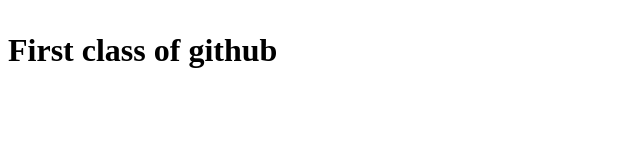
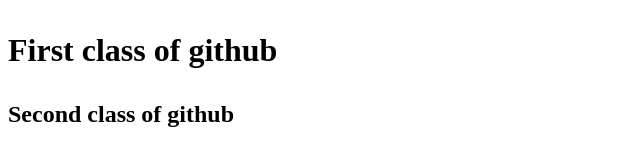
Before and after one commit to CynthiaYi/CynthiaYi.github.io, a plain HTML site: page index.html in a window 1280 px wide. Shown: the whole page, without its empty margins (0-640 px from the left). Drawn offline with Linux system fonts and the light colour scheme.

Commit message:
Update index.html

```diff
--- a/index.html
+++ b/index.html
@@ -6,7 +6,7 @@
   </h1>
 </head>
     <body>
-        <div class"box">
-
-        </div>
+     <h2>
+         <p> Second class of github </p>
+      </h2>
     </body>
```
